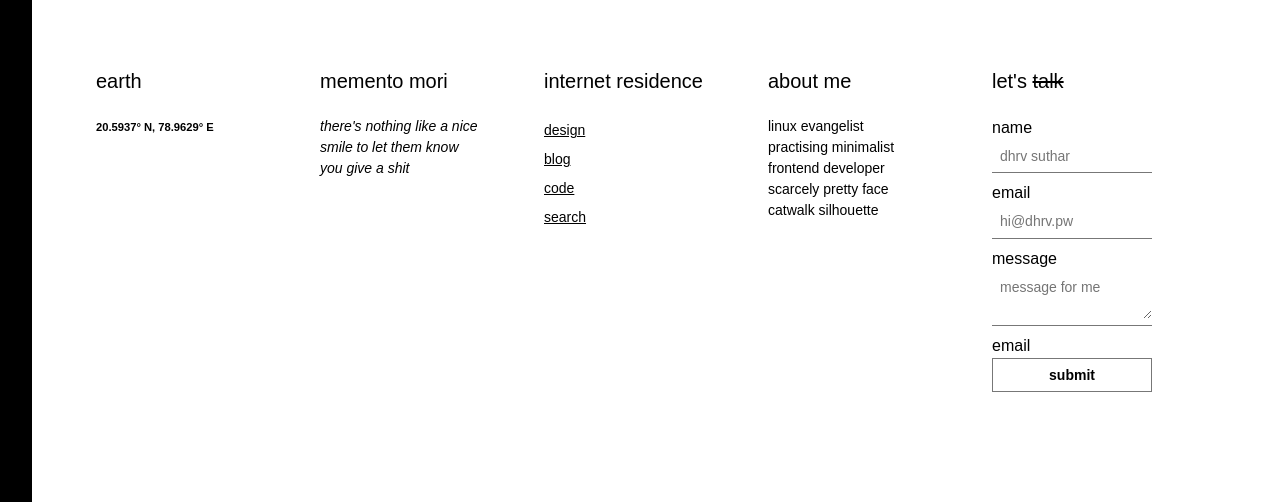
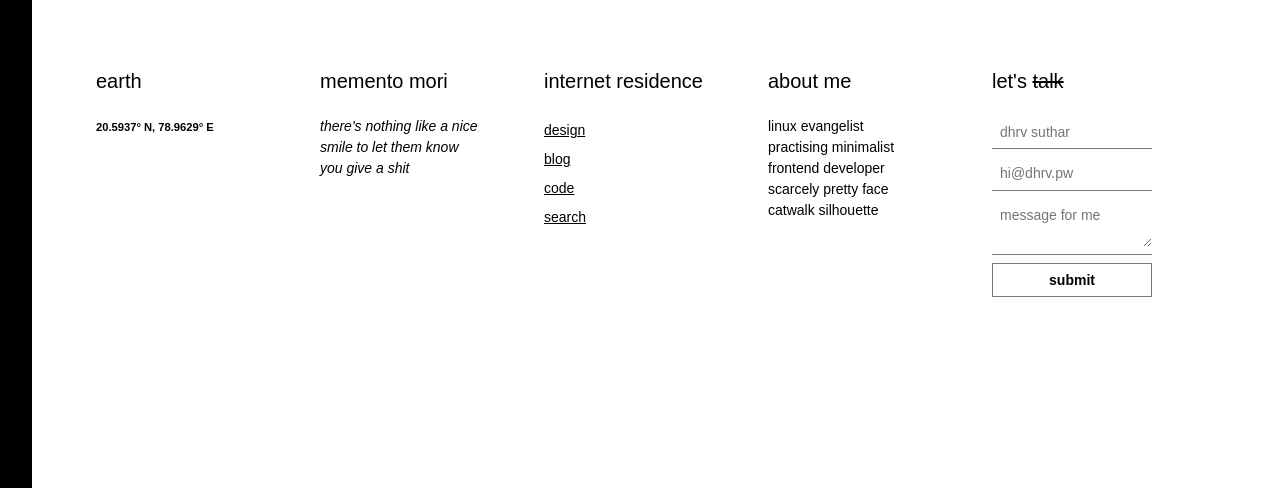
Before and after one commit to 0xdhrv/0x-dhrv-pw, a plain HTML site: page index.html in a window 1280 px wide. Shown: the part 312-814 px from the top of the page. Drawn offline with Linux system fonts and the light colour scheme; a web font is replaced by a local one.

Commit message:
fix: form

```diff
--- a/index.html
+++ b/index.html
@@ -79,19 +79,18 @@
                         <input type="text" name="_honey" style="display:none">
                         <input type="hidden" name="_captcha" value="false">
                         <div class="mt2 bb b--gray">
-                            <label for="name" class="f5">name</label>
+                            <label for="name" class="f5"></label>
                             <input id="name" class="pa2 input-reset bn bb bg-transparent w-100" type="text" name="name" placeholder="dhrv suthar">
                         </div>
                         <div class="mv2 bb b--gray">
-                            <label for="email" class="f5">email</label>
+                            <label for="email" class="f5"></label>
                             <input id="email" class="pa2 input-reset bn bg-transparent w-100" type="email" name="email" placeholder="hi@dhrv.pw">
                         </div>
                         <div class="mv2 bb b--gray">
-                            <label for="message" class="f5">message</label>
+                            <label for="message" class="f5"></label>
                             <textarea class="pa2 input-reset bn bg-transparent w-100" type="text" name="message" placeholder="message for me"></textarea>
                         </div>
                         <div class="mv2">
-                            <label for="email" class="f5">email</label>
                             <input id="message" class="b ph3 pv2 input-reset ba b--gray bg-transparent pointer f6 dib w-100" type="submit" value="submit">
                         </div>
                     </form>
```
